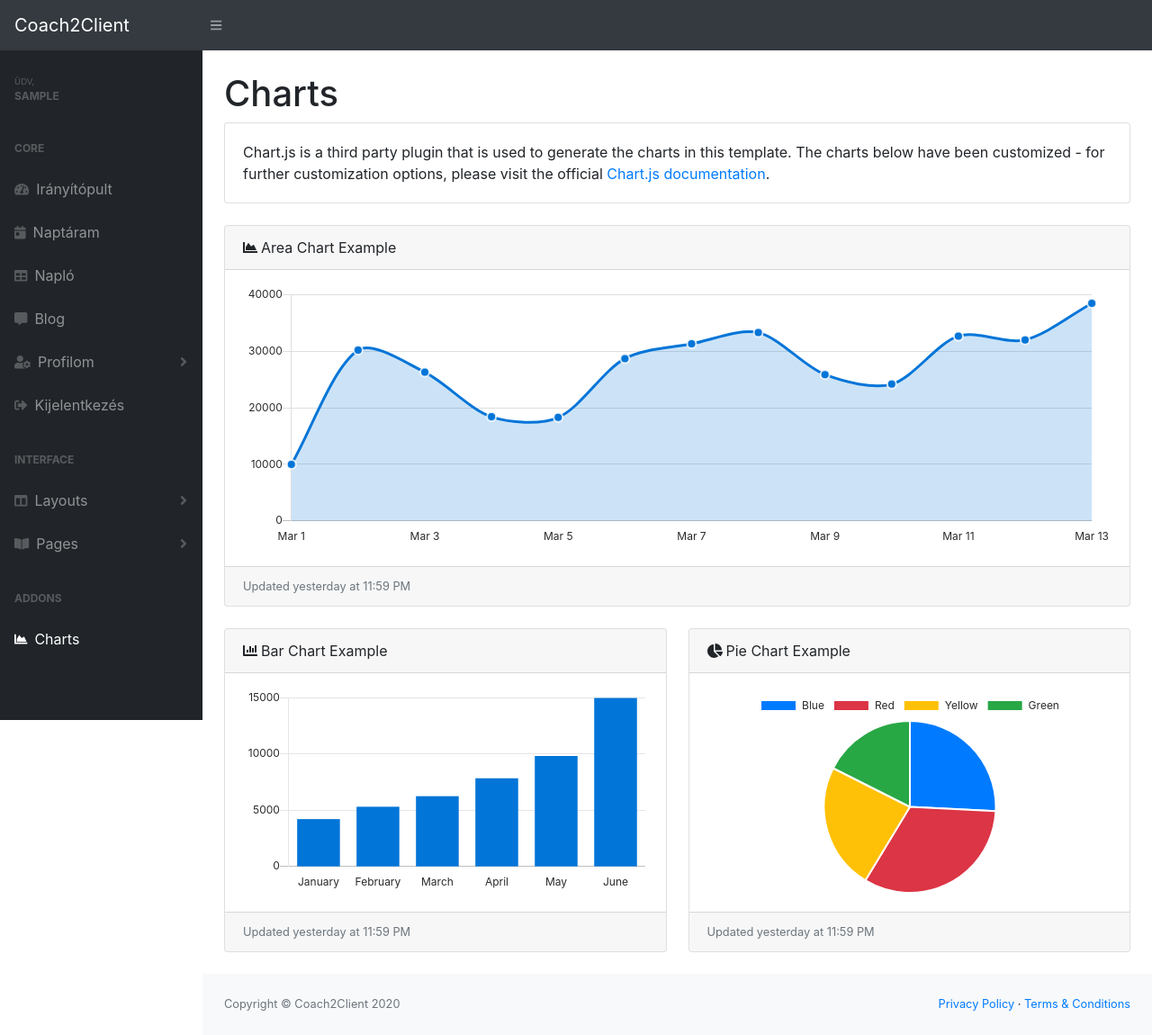
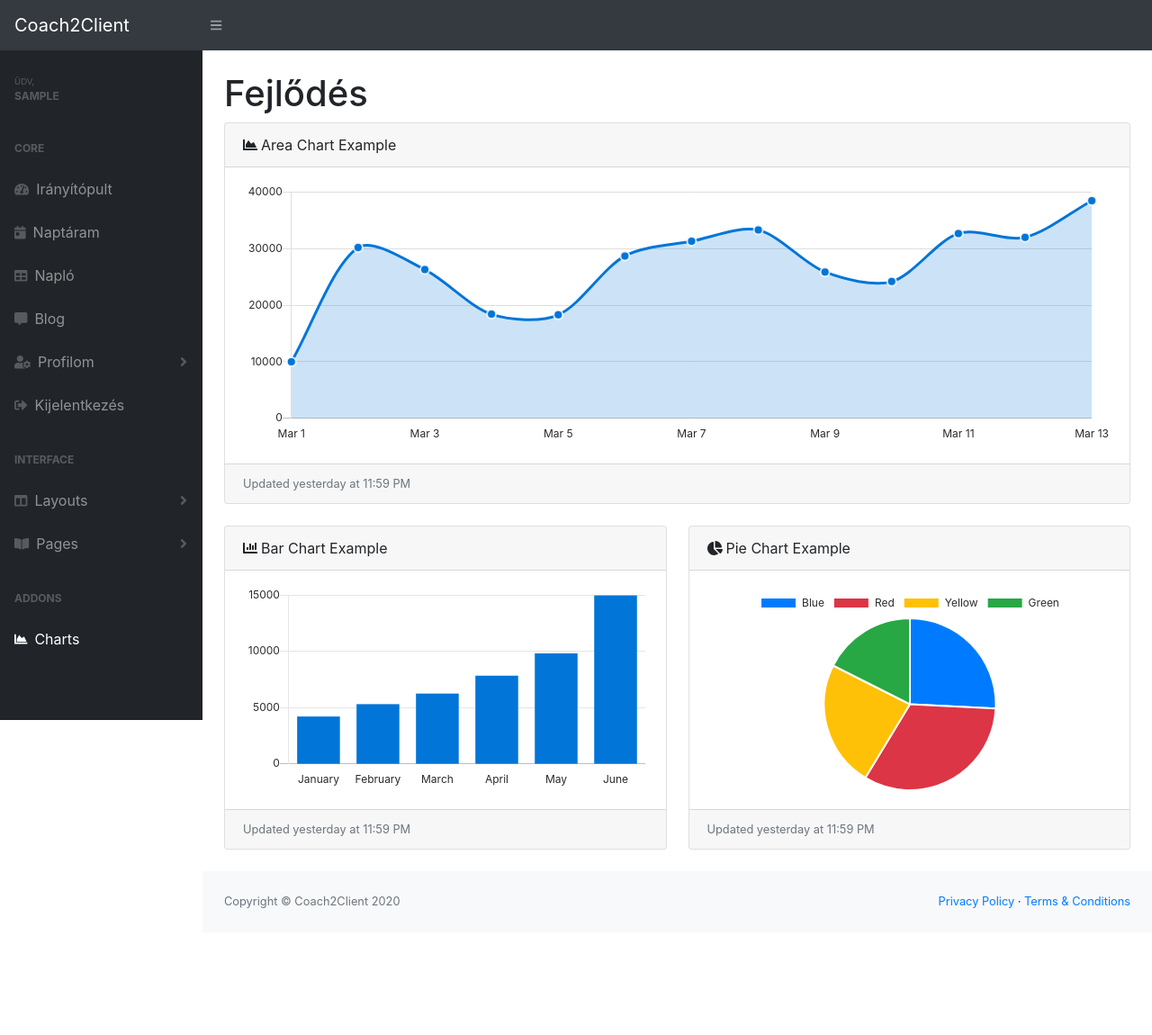
Before and after one commit to VargaBenjamin/szakd, a PHP site: page /ownfcv/charts.php in a window 1280 px wide. Shown: the whole page at 90% size. After the commit the page ends 1009 px from the top, so only its background shows below. Run offline with PHP 8.4, Linux system fonts and the light colour scheme; the visitor is signed in with stand-in values (Sample User, id 1); some libraries are stand-ins or nearby versions.

Commit message:
-move charts

```diff
--- a/charts.php
+++ b/charts.php
@@ -28,10 +28,7 @@ if (!isset($_SESSION['loggedin'])) {
             <div id="layoutSidenav_content">
                 <main>
                     <div class="container-fluid">
-                        <h1 class="mt-4">Charts</h1>
-                        <div class="card mb-4">
-                            <div class="card-body">Chart.js is a third party plugin that is used to generate the charts in this template. The charts below have been customized - for further customization options, please visit the official <a target="_blank" href="https://www.chartjs.org/docs/latest/">Chart.js documentation</a>.</div>
-                        </div>
+                        <h1 class="mt-4">Fejlődés</h1>
                         <div class="card mb-4">
                             <div class="card-header"><i class="fas fa-chart-area mr-1"></i>Area Chart Example</div>
                             <div class="card-body"><canvas id="myAreaChart" width="100%" height="30"></canvas></div>
@@ -62,8 +59,8 @@ if (!isset($_SESSION['loggedin'])) {
         <script src="vendor/bootstrap/js/bootstrap.bundle.min.js"></script>
         <script src="js/homeScripts.js"></script>
         <script src="https://cdnjs.cloudflare.com/ajax/libs/Chart.js/2.8.0/Chart.min.js" crossorigin="anonymous"></script>
-        <script src="assets/demo/chart-area-demo.js"></script>
-        <script src="assets/demo/chart-bar-demo.js"></script>
-        <script src="assets/demo/chart-pie-demo.js"></script>
+        <script src="js/chartArea.js"></script>
+        <script src="js/chartBar.js"></script>
+        <script src="js/chartPie.js"></script>
     </body>
 </html>
```
Also changed, not shown: js/chartArea.js (renamed from assets/demo/chart-area-demo.js), js/chartBar.js (renamed from assets/demo/chart-bar-demo.js), js/chartPie.js (renamed from assets/demo/chart-pie-demo.js).
